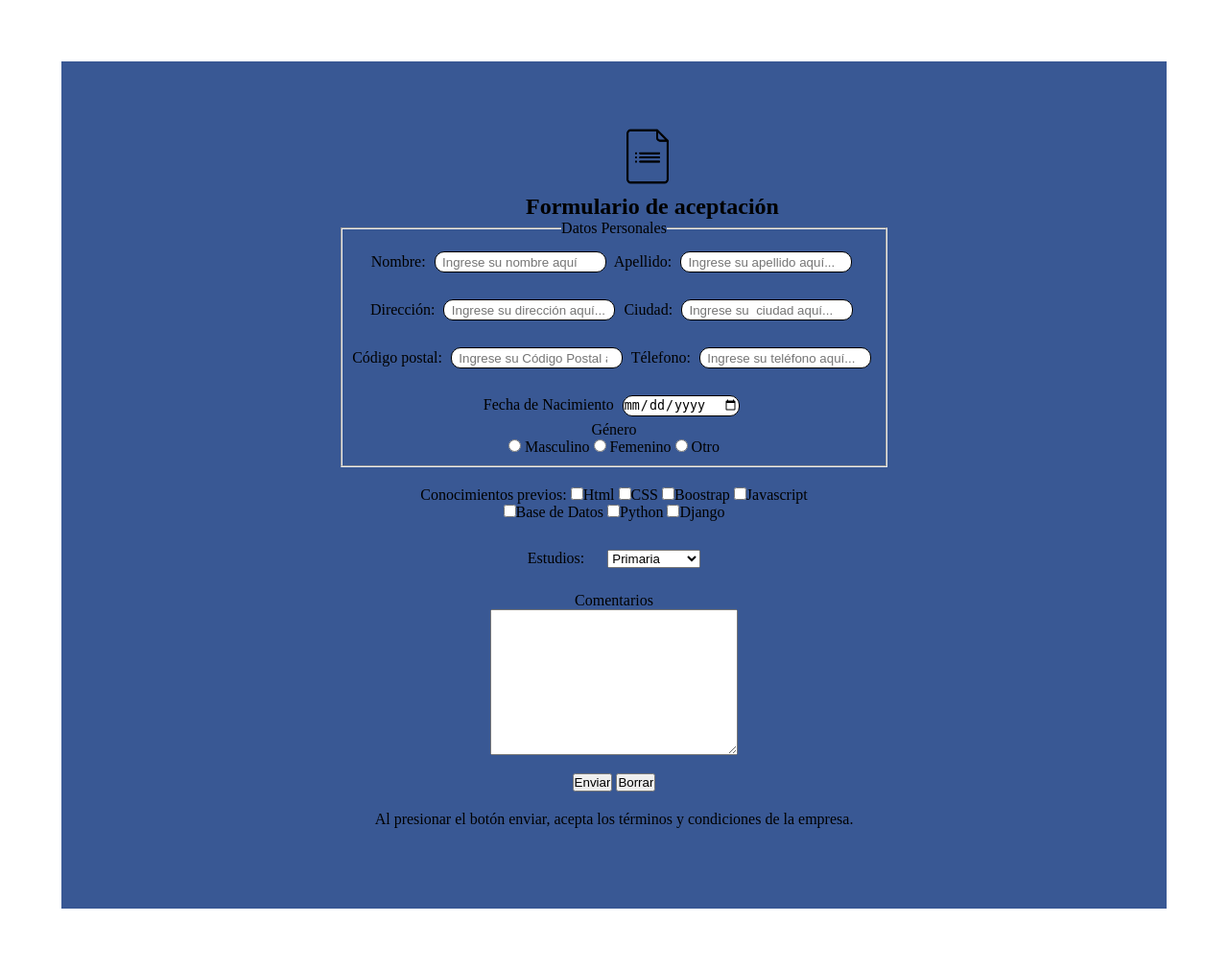
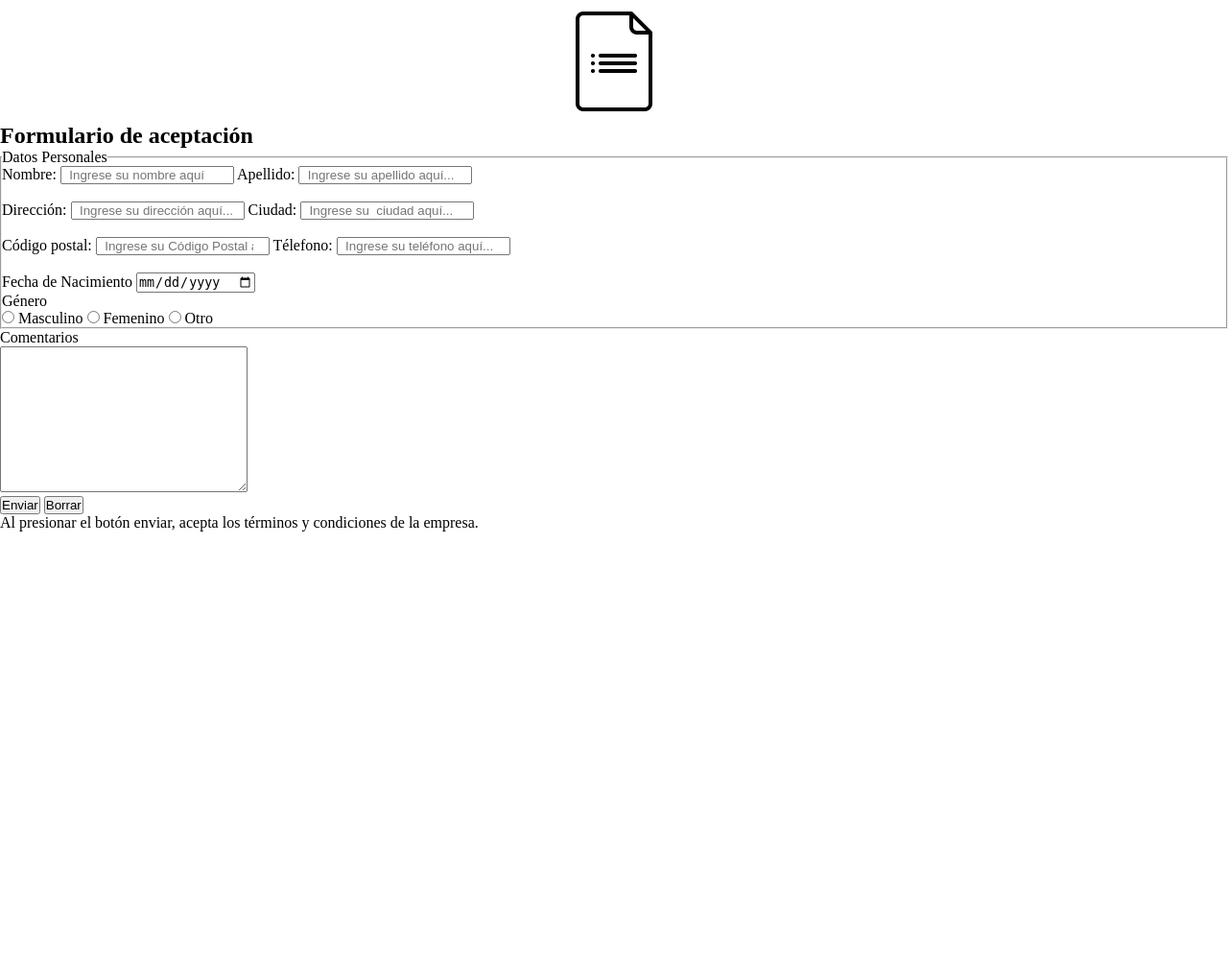
Before and after one commit to PabloCasalino/paginadeventas, a Python web app: template templates/suscribirse.html in a window 1280 px wide. Shown: the whole page at 96% size. After the commit the page ends 554 px from the top, so only its background shows below. Run offline with Jinja, Linux system fonts and the light colour scheme; the template is opened without the code that fills it, so the values that code supplies are empty.

Commit message:
trabajando en el formulario

```diff
--- a/statics/css/suscribirse.css
+++ b/statics/css/suscribirse.css
@@ -7,55 +7,13 @@
 --color-background-form: rgb(57, 88, 148);
 }
 
-#formulario {
-    margin: 5%;
-    padding: 5%;
-    background-color: var(--color-background-form);
-}
 
-#logo {
-    width: 70px;
-    height: 70px;
-    margin-left: 50%;
-    margin-right: 50%;
-}
-
-#form {
-    text-align: center;
-}
-
-#form-title {
-    text-align: center;
-    margin-left: 10vh;
+#logo-container{
+    display: flex;
+    justify-content: center;
 
 }
 
-#datos-personales {
-    width: fit-content;
-    height: fit-content;
-    margin: auto;
-    padding: 10px
+#logo{
+    width: 8em;
 }
-
-#conocimiento {
-    padding: 20px;
-}
-
-.personales {
-   margin: 5px;
-   border: 1px solid var(--color-input-border);
-   height: 20px;
-   border-radius: 10px;
-}
-
-#estudios{
-    margin: 10px;
-}
-
-#comentarios {
-    margin:15px;
-}
-
-#parr {
-    margin:20px;
-}
--- a/templates/suscribirse.html
+++ b/templates/suscribirse.html
@@ -1,5 +1,6 @@
 <!DOCTYPE html>
 <html lang="en">
+
 <head>
     <meta charset="UTF-8" />
     <meta name="viewport" content="width=device-width, initial-scale=1.0" />
@@ -7,78 +8,68 @@
     <link rel="stylesheet" href="../statics/css/suscribirse.css">
     <title>Registro</title>
 </head>
+
 <body>
-    <section id="formulario">
-    <div >
+    <section>
+        <div id="logo-container">
             <!-- espacio para logo -->
             <img id="logo" src="../statics/img/logo_formulario.png" alt="formulario_logo">
 
         </div>
-    <h1 id="form-title">Formulario de aceptación</h1>
+        <div id="container">
+            <form id="form" action="https://formspree.io/f/mgeglwnj" method="POST" autocomplete="off">
 
-    <form id="form" action="https://formspree.io/f/mgeglwnj"
-    method="POST" autocomplete="off">
+                <h1 class="form-item">Formulario de aceptación</h1>
+
                 <fieldset id="datos-personales">
                     <legend>Datos Personales</legend>
                     <div>
                         <label for="nombre">Nombre:</label>
-            <input class="personales" type="text" name="nombre" id="nombre" required placeholder="  Ingrese su nombre aquí"/>
+                        <input class="personales" type="text" name="nombre" id="nombre" required
+                            placeholder="  Ingrese su nombre aquí" />
 
                         <label for="apellido">Apellido:</label>
-            <input class="personales" type="text" name="nombre" id="apellido" required placeholder="  Ingrese su apellido aquí..."/>
+                        <input class="personales" type="text" name="nombre" id="apellido" required
+                            placeholder="  Ingrese su apellido aquí..." />
                     </div>
                     </br>
                     <div>
                         <label for="direccion">Dirección:</label>
-            <input class="personales" type="text" name="nombre" id="direccion" required placeholder="  Ingrese su dirección aquí..."/>
+                        <input class="personales" type="text" name="nombre" id="direccion" required
+                            placeholder="  Ingrese su dirección aquí..." />
 
                         <label for="ciudad">Ciudad:</label>
-            <input class="personales" type="text" name="ciudad" id="ciudad" required placeholder="  Ingrese su  ciudad aquí..."/>
+                        <input class="personales" type="text" name="ciudad" id="ciudad" required
+                            placeholder="  Ingrese su  ciudad aquí..." />
                     </div>
                     </br>
                     <div>
                         <label for="cp">Código postal:</label>
-            <input class="personales" type="number" name="cp" id="cp" required placeholder="  Ingrese su Código Postal aquí..."/>
+                        <input class="personales" type="number" name="cp" id="cp" required
+                            placeholder="  Ingrese su Código Postal aquí..." />
 
                         <label for="telefono">Télefono:</label>
-            <input class="personales" type="tel" name="telefono" id="telefono" required placeholder="  Ingrese su teléfono aquí..."/>
+                        <input class="personales" type="tel" name="telefono" id="telefono" required
+                            placeholder="  Ingrese su teléfono aquí..." />
                     </div>
                     </br>
 
                     <div>
                         <label for="nacimiento">Fecha de Nacimiento</label>
-        <input class="personales" type="date" name="nombre" id="nacimiento" required/>
+                        <input class="personales" type="date" name="nombre" id="nacimiento" required />
                     </div>
 
                     <div>
                         <p> Género </p>
-        <input type="radio" name="genero" id="m" required/>
+                        <input type="radio" name="genero" id="m" required />
                         <label for="m">Masculino</label>
-        <input type="radio" name="genero" id="f" required/>
+                        <input type="radio" name="genero" id="f" required />
                         <label for="f">Femenino</label>
-        <input type="radio" name="genero" id="o" required/>
+                        <input type="radio" name="genero" id="o" required />
                         <label for="o">Otro</label>
                     </div>
 
                 </fieldset>
-<p id="conocimiento">Conocimientos previos:
-     <input type="checkbox" name="conocimientos" value="Html"/>Html
-    <input type="checkbox" name="conocimientos" value="CSS"/>CSS
-    <input type="checkbox" name="conocimientos" value="Boostrap"/>Boostrap
-    <input type="checkbox" name="conocimientos" value="Javascript"/>Javascript <br>
-    <input type="checkbox" name="conocimientos" value="Base de Datos"/>Base de Datos
-    <input type="checkbox" name="conocimientos" value="Python"/>Python
-    <input type="checkbox" name="conocimientos" id="Django">Django
-</p>
-
-<label for="estudios" id="estudios">Estudios: </label>
-    <select name="estudios" id="estudios">
-        <option class="estudios" value="primaria">Primaria</option>
-        <option class="estudios" value="secundaria">Secundaria</option>
-        <option class="estudios" value="terciario">Terciario</option>
-        <option class="estudios" value="universitario">Universitario</option>
-    </select>
-
                 <div id="comentarios">
                     <label for="comentarios">Comentarios</label>
                     <br>
@@ -86,10 +77,12 @@
                 </div>
                 <input class="btn" type="submit" value="Enviar">
                 <input class="btn" type="reset" value="Borrar">
-
+            </form>
+        </div>
         <p id="parr">Al presionar el botón enviar, acepta los términos y condiciones de la empresa.</p>
 
-    </form>
+
     </section>
 </body>
+
 </html>
```
Lines whose indentation alone changed are shown as unchanged.
